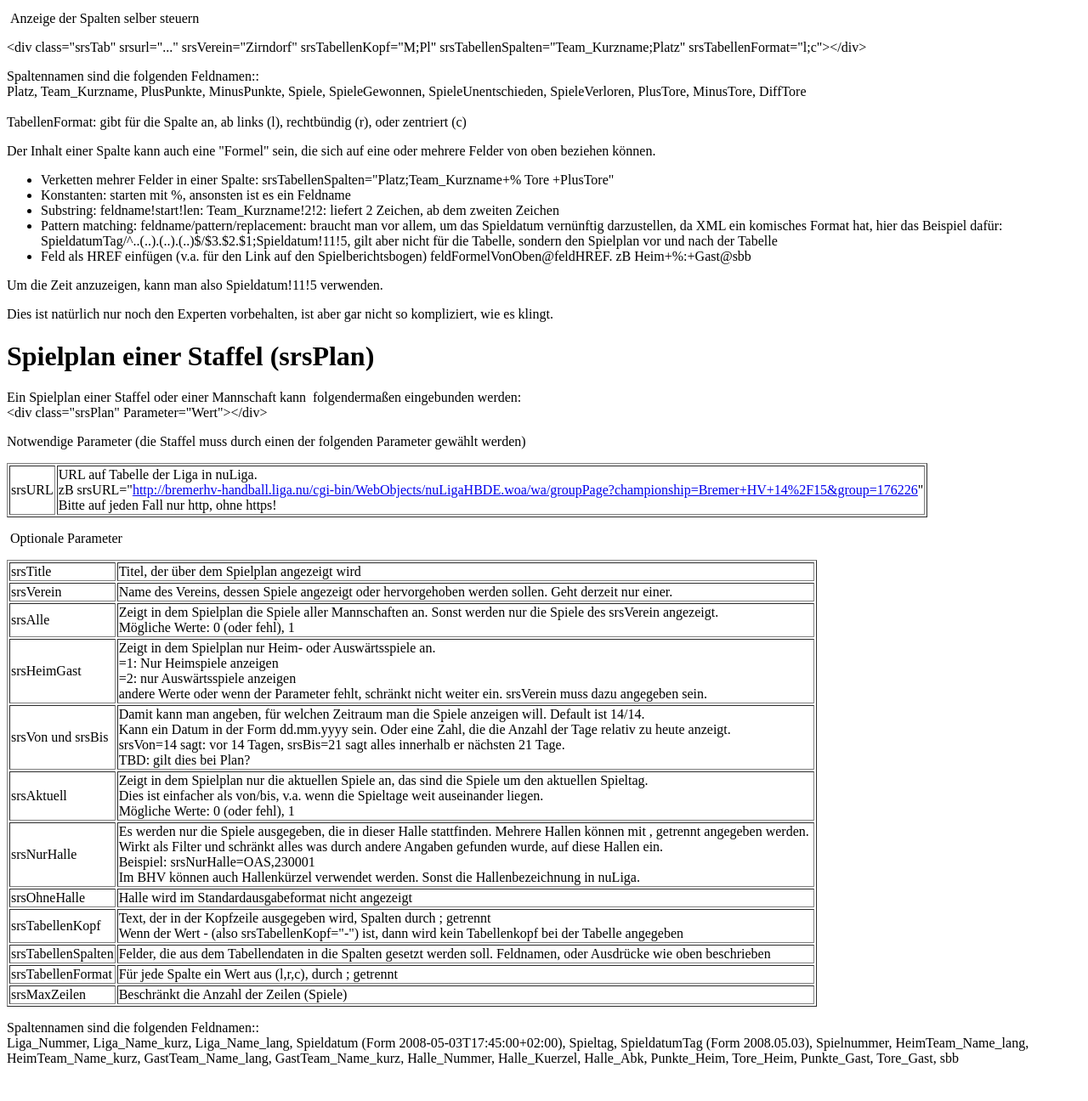
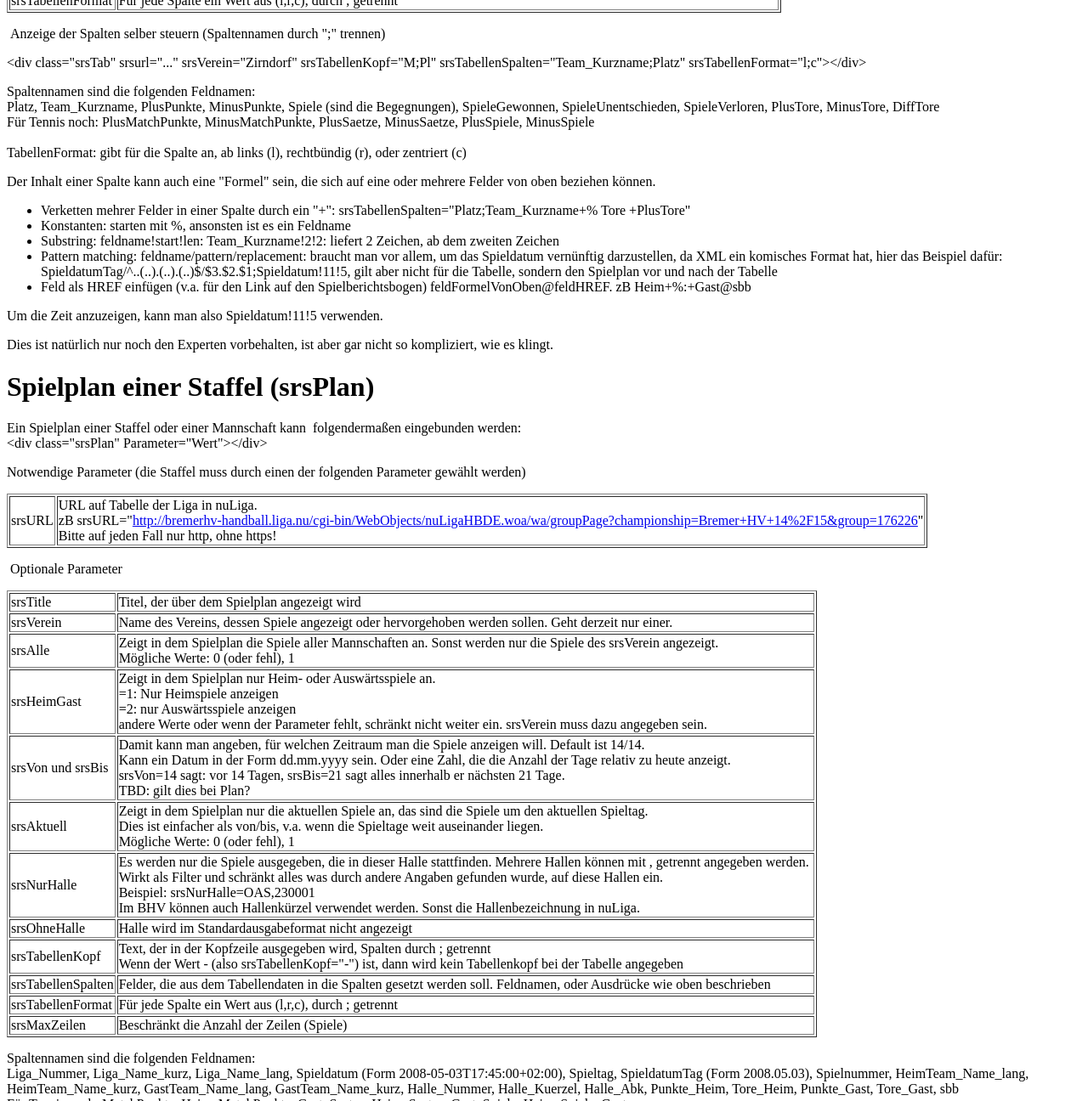
Before and after one commit to harald-herberth/harald-herberth.github.io, a plain HTML site: page nuTab/index.html in a window 1280 px wide. Shown: the part 2114-3410 px from the top of the page at 85% size. Drawn offline with Linux system fonts and the light colour scheme.

Commit message:
Support Tennis

```diff
--- a/nuTab/index.html
+++ b/nuTab/index.html
@@ -58,6 +58,7 @@ mit Staffel, eigentlich bezieht sich Tabelle und Spielplan immer auf eine
 Staffel.</p>
 <h1>Änderungen</h1>
 <dl>
+	<li>2019-06-10: Unterstützung für Tennis (Tabelle und Spielplan. Vereinsspielplan wird nicht unterstützt)
 	<li>2019-02-08: srsNeueVorne eingeführt um Vereinsspielplan verkehrt zu sortieren. Andere Sportarten als Handball duch srsSportart (zB DARTDE) eingeführt
 	<li>2018-07-22: Erste OpenSource Version, losgelöst von dem ursprünglichen Server
 	<li>2017-08-29: Link auf Spielbericht durch @sbb. Default als Link am Ergebnis.
@@ -156,20 +157,21 @@ gewählt werden)</p>
     <td>Für jede Spalte ein Wert aus (l,r,c), durch ; getrennt</td>
   </tr>
 </table>
-<p>&nbsp;Anzeige der Spalten selber steuern</p>
+<p>&nbsp;Anzeige der Spalten selber steuern (Spaltennamen durch ";" trennen)</p>
     &lt;div class=&quot;srsTab&quot; srsurl=&quot;...&quot; srsVerein=&quot;Zirndorf&quot;
     srsTabellenKopf=&quot;M;Pl&quot; srsTabellenSpalten=&quot;Team_Kurzname;Platz&quot;
     srsTabellenFormat=&quot;l;c&quot;&gt;&lt;/div&gt;<p>Spaltennamen sind die
-    folgenden Feldnamen::&nbsp;<br>
-Platz, Team_Kurzname, PlusPunkte, MinusPunkte, Spiele,
+    folgenden Feldnamen:&nbsp;<br>
+Platz, Team_Kurzname, PlusPunkte, MinusPunkte, Spiele (sind die Begegnungen),
     SpieleGewonnen, SpieleUnentschieden, SpieleVerloren, PlusTore, MinusTore, DiffTore<br>
+    Für Tennis noch: PlusMatchPunkte, MinusMatchPunkte, PlusSaetze, MinusSaetze, PlusSpiele, MinusSpiele<br>
     <br>
 TabellenFormat: gibt für die Spalte an, ab links (l), rechtbündig (r),
     oder zentriert (c)</p>
     <p>Der Inhalt einer Spalte kann auch eine &quot;Formel&quot; sein, die sich
     auf eine oder mehrere Felder von oben beziehen können. </p>
     <ul>
-      <li>Verketten mehrer Felder in einer Spalte: srsTabellenSpalten=&quot;Platz;Team_Kurzname+%
+      <li>Verketten mehrer Felder in einer Spalte durch ein "+": srsTabellenSpalten=&quot;Platz;Team_Kurzname+%
         Tore +PlusTore&quot;</li>
       <li>Konstanten: starten mit %, ansonsten ist es ein Feldname</li>
       <li>Substring: feldname!start!len: Team_Kurzname!2!2: liefert 2
@@ -278,10 +280,13 @@ gewählt werden)</p>
   </tr>
 </table>
 <p>Spaltennamen sind die
-    folgenden Feldnamen::&nbsp;<br>
+    folgenden Feldnamen:&nbsp;<br>
  Liga_Nummer, Liga_Name_kurz, Liga_Name_lang, Spieldatum (Form
     2008-05-03T17:45:00+02:00), Spieltag, SpieldatumTag (Form 2008.05.03), Spielnummer, HeimTeam_Name_lang, HeimTeam_Name_kurz, GastTeam_Name_lang, GastTeam_Name_kurz, Halle_Nummer, Halle_Kuerzel,
-    Halle_Abk, Punkte_Heim, Tore_Heim, Punkte_Gast, Tore_Gast, sbb</p>
+    Halle_Abk, Punkte_Heim, Tore_Heim, Punkte_Gast, Tore_Gast, sbb<br>
+    Für Tennis noch: MatchPunkte_Heim, MatchPunkte_Gast, Saetze_Heim, Saetze_Gast, Spiele_Heim, Spiele_Gast
+
+</p>
 <p>&nbsp;</p>
 <h1>Gesamtspielplan eines Vereins (srsPlanVerein)</h1>
 <p>Der Gesamt-Spielplan eines Vereins kann folgendermaßen eingebunden werden:<br>
@@ -310,6 +315,7 @@ gewählt werden)</p>
 	    <br>
 	    Dies ist in der URL (WebObjects/nuLigaDARTDE.woa/wa/) der Teil zwischen nuLiga und .woa, der dort DARTDE sein wird.
 	    Falls nicht angegeben wird HBDE (also Handball) genommen.
+	    <br>Gibt es bei Tennis nicht, dort sollte man srsPlanVerein also nicht nehmen
 	</td>
   </tr>
 </table>
```
